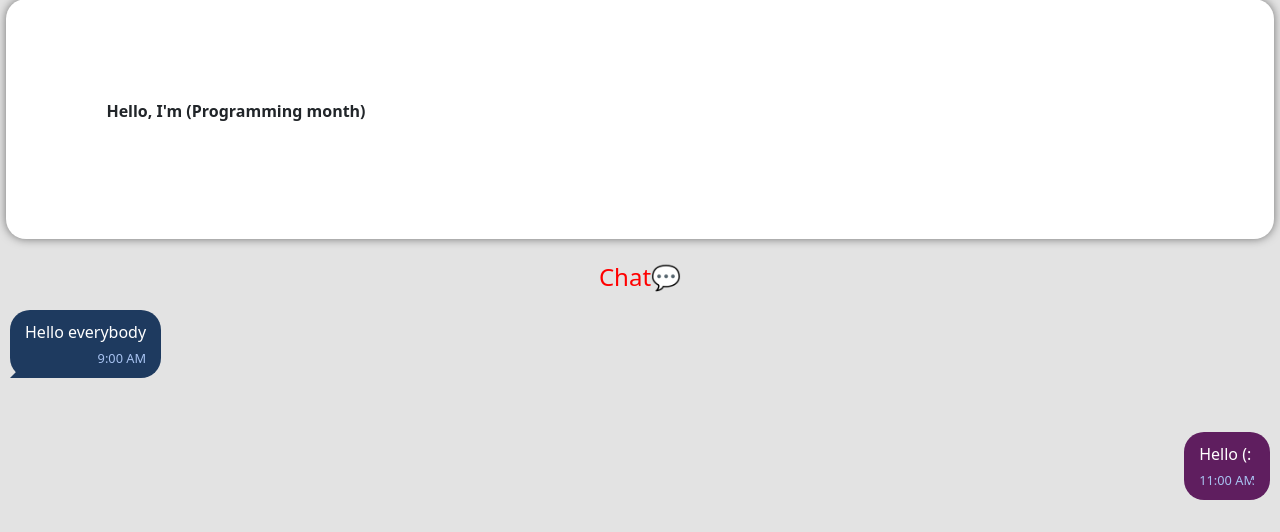
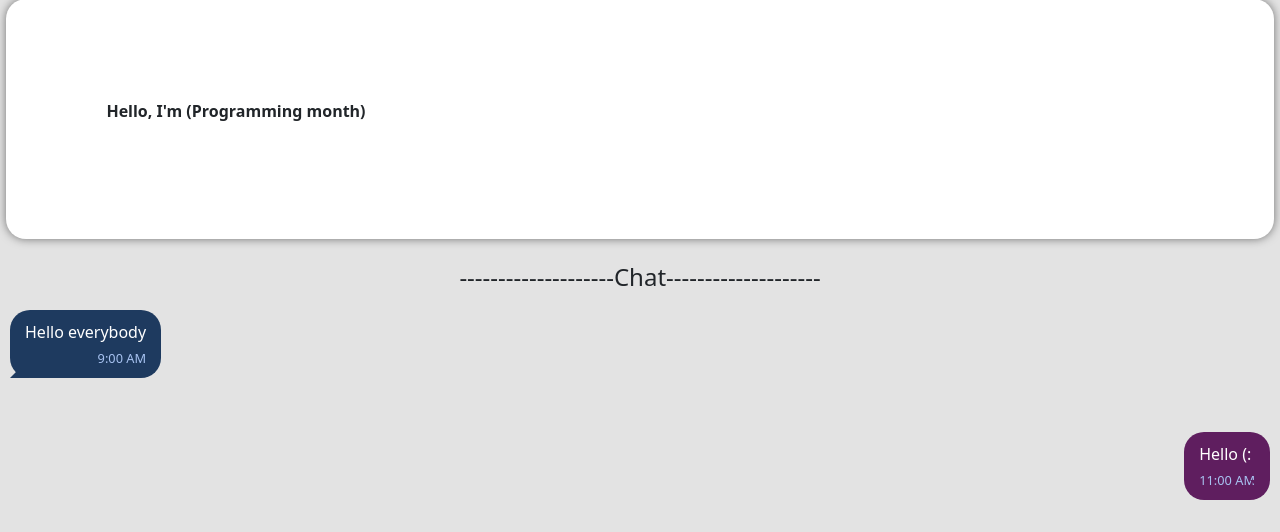
Before and after one commit to Programmingmonth/Socialmedia, a Django app: template Project/socialmedia/posts/templates/post_list.html in a window 1280 px wide. Shown: the part 123-655 px from the top of the page. Run offline with Django 5.2, Linux system fonts and the light colour scheme; the template is opened without the code that fills it, so the values that code supplies are empty.

Commit message:
Initial commit

```diff
--- a/Project/socialmedia/posts/templates/post_list.html
+++ b/Project/socialmedia/posts/templates/post_list.html
@@ -87,7 +87,6 @@
 
       #Chating {
         text-align: center;
-        color: red;
       }
 
       .chat-container2 {
@@ -207,7 +206,7 @@
       <p><b>Hello, I'm (Programming month)</b></p>
     </div>
     <br />
-    <h4 id="Chating">Chat💬</h4>
+    <h4 id="Chating">--------------------Chat--------------------</h4>
     <div class="chat-messages" id="chatMessages">
       <div class="chat-container">
         <div class="chat-bubble">
```
